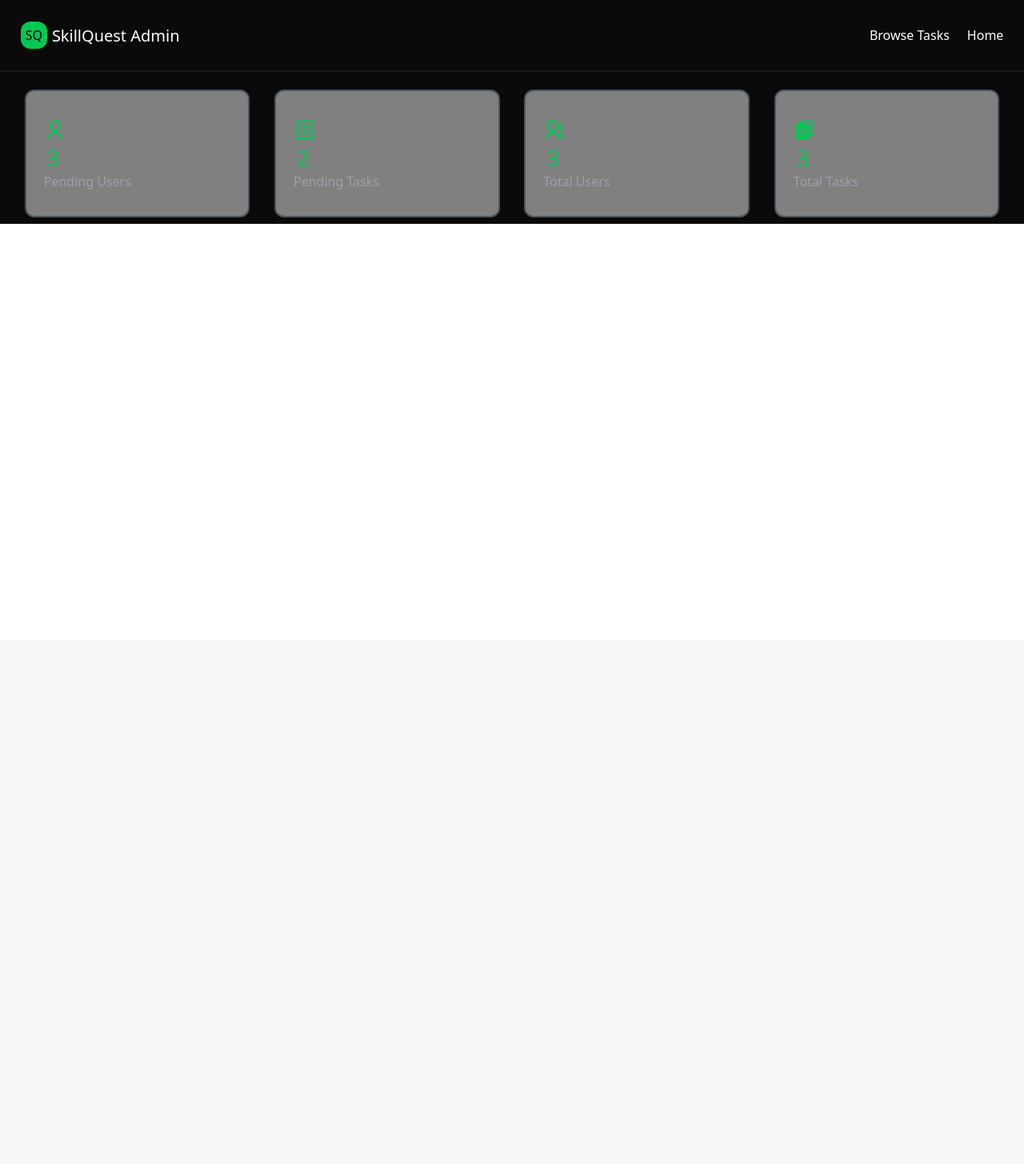
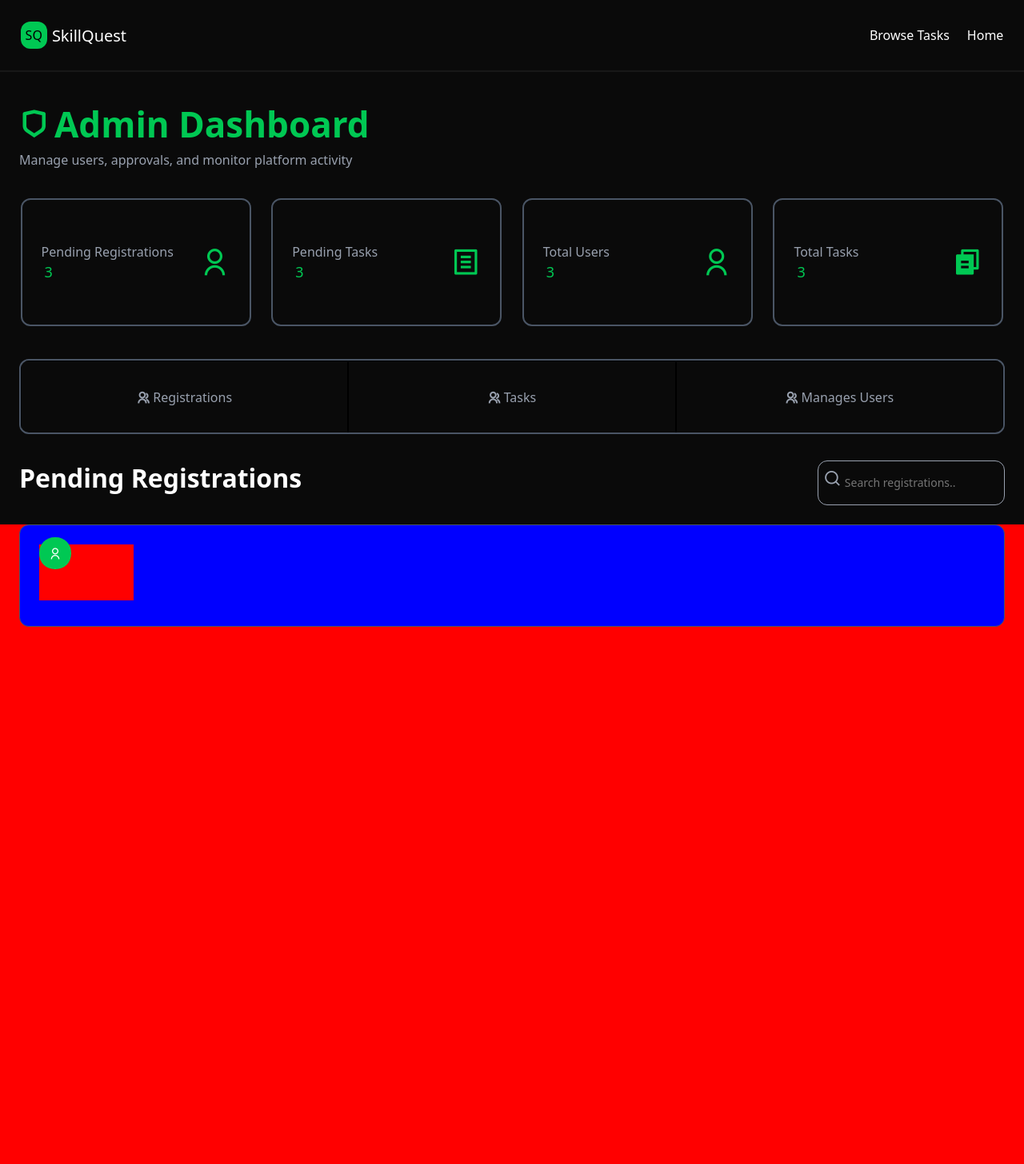
Before and after one commit to rojipchhantyal/SkillQuest, a PHP site: page /adminDashboard.html in a window 1280 px wide. Shown: the whole page at 80% size. Before the commit the page ends 280 px from the top, so only its background shows below. Run offline with PHP 8.4, Linux system fonts and the light colour scheme; some libraries are stand-ins or nearby versions; some web fonts are replaced.

Commit message:
working on the admin dashboard

```diff
--- a/frontend/assets/components/adminDashboard.css
+++ b/frontend/assets/components/adminDashboard.css
@@ -66,6 +66,32 @@ nav{
 main{
     background-color: var(--background);
 }
+/* title page */
+.admin-dashboard-tittle{
+    display: flex;
+    flex-direction: column;
+    justify-content: center;
+    padding-left: 24px;
+    padding-top: 34px;
+    padding-bottom: 12px;
+    line-height: 1.5;
+}
+.admin-dashboard-tittle-heading{
+    display: flex;
+    align-items: center;
+    color: var(--green-bgc);
+    font-size: 22px;
+    font-weight: 469;
+    gap: 8px;
+}
+.admin-dashboard-tittle-heading i{
+    font-size: 36px;
+    font-weight: 900;
+}
+.admin-dashboard-tittle span{
+    color: var(--gray);
+    font-size: 16px;
+}
 /* first page */
 .admin-dashboard-first-page{
     background-color: var(--background);
@@ -76,23 +102,31 @@ main{
     justify-content: space-evenly;
 }
 .admin-dashboard-first-page-inners{
-    background-color: gray;
-    width: 22%;
+    background-color: var(--background);
+    width: 22.5%;
     height: 20vh;
     border: 2px solid var(--dark-gray);
     box-sizing: border-box;
     border-radius: 12px;
     display: flex;
+    justify-content: center;
+    align-items: center;
+    justify-content: space-between;
+    padding-left: 22px;
+    box-sizing: border-box;
+    padding: 24px;
+    line-height: 1.5;
+}
+.admin-dashboard-first-page-inners-left{
+    display: flex;
     flex-direction: column;
-    justify-content: center;
-    padding-left: 22px;
 }
 .admin-dashboard-first-page-inners i{
-    font-size: 28px;
+    font-size: 38px;
     color: var(--green-bgc);
 }
 .admin-dashboard-first-page-inners-count{
-    font-size: 28px;
+    font-size: 18px;
     color: var(--green-bgc);
     margin-left: 4px;
 }
@@ -101,3 +135,114 @@ main{
     color: var(--gray);
     font-weight: inherit;
 }
+/* for second page */
+.admin-dashboard-second-page-navigation{
+    height: 20vh;
+    display: flex;
+    align-items: center;
+    justify-content: center;
+    padding: 24px;
+    box-sizing: border-box;
+}
+.admin-dashboard-second-page-navigation-nav{
+    height: 80%;
+    width: 100%;
+    background-color: var(--background);
+    border-radius: 12px;
+    border: 2px solid var(--dark-gray);
+    overflow: hidden;
+    display: flex;
+}
+.admin-dashboard-second-page-navigation-nav-inners{
+    height: 100%;
+    width: 33.39%;
+    display: flex;
+    align-items: center;
+    justify-content: center;
+    font-size: 16px;
+    gap: 4px;
+    font-weight: 500;
+    border: 1px solid black;
+    color: var(--gray);
+    cursor: pointer;
+}
+.admin-dashboard-second-page-navigation-nav-inners i{
+    font-weight: 600;
+}
+.admin-dashboard-second-page-navigation-nav-inners:hover{
+    color: var(--white);
+}
+
+.admin-dashboard-last-page-registration{
+    min-height: 16vh;
+}
+.admin-dashboard-last-page-registration-upper{
+    box-sizing: border-box;
+    height: 10vh;
+    padding: 0 24px;
+    display: flex;
+    align-items: start;
+    justify-content: space-between;
+}
+.admin-dashboard-last-page-registration-upper h2{
+    font-size: 32px;
+    font-weight: 600;
+    color: var(--white);
+}
+.admin-dashboard-last-page-registration-upper-search{
+    height: 7vh;
+    width: 19%;
+    background-color: var(--background);
+    border-radius: 12px;
+    display: flex;
+    align-items: center;
+    justify-content: center;
+    padding: 6px 4px 6px 4px;
+    box-sizing: border-box;
+    gap: 4px;
+    border: 1.5px solid var(--gray);
+}
+.admin-dashboard-last-page-registration-upper-search i{
+    height: 84%;
+    width: 10%;
+    font-size: 22px;
+    font-weight: 500;
+    color: var(--gray);
+}
+.admin-dashboard-last-page-registration-upper-search input{
+    outline: none;
+    height: 84%;
+    width: 86%;
+    font-size: 14px;
+    background-color: var(--background);
+    border: none;
+    color: var(--white);
+}
+.admin-dashboard-last-page-registration-lower{
+    background-color: red;
+    height: 100vh;
+    box-sizing: border-box;
+    padding: 0 24px;
+}
+.admin-dashboard-last-page-registration-lower-inners{
+    height: 128px;
+    width: 100%;
+    background-color: blue;
+    padding: 24px;
+    box-sizing: border-box;
+    border-radius: 12px;
+    border: 1px solid var(--dark-gray);
+    display: flex;
+}
+.admin-dashboard-last-page-registration-lower-inners-icon{
+    height: 90%;
+    width: 10%;
+    background-color: red;
+}
+.admin-dashboard-last-page-registration-lower-inners-icon i{
+    padding: 12px;
+    border-radius: 48%;
+    background-color: var(--green-bgc);
+    color: var(--white);
+    margin-top: 120px;
+}
--- a/frontend/assets/components/adminDashboard.html
+++ b/frontend/assets/components/adminDashboard.html
@@ -19,7 +19,7 @@
         <nav>
             <div class="nav-logo">
                 <span class="logo-circle">SQ</span>
-                <span class="logo">SkillQuest Admin</span>
+                <span class="logo">SkillQuest</span>
             </div>
             <ul class="nav-navigation">
                 <li>
@@ -35,31 +35,88 @@
             </ul>
         </nav>
         <div class="nav-cover"></div>
+        <div class="admin-dashboard-tittle">
+            <div class="admin-dashboard-tittle-heading">
+                <i class="ri-shield-line"></i>
+                <h1>Admin Dashboard</h1>
+            </div>
+            <span>Manage users, approvals, and monitor platform activity</span>
+        </div>
         <div class="admin-dashboard-first-page">
             <div class="admin-dashboard-first-page-inners" id="pending-user">
+                <div class="admin-dashboard-first-page-inners-left">
+                    <span class="admin-dashboard-first-page-inners-info">Pending Registrations</span>
+                    <span class="admin-dashboard-first-page-inners-count">3</span>
+                </div>
                 <i class="ri-user-line"></i>
-                <span class="admin-dashboard-first-page-inners-count">3</span>
-                <span class="admin-dashboard-first-page-inners-info">Pending Users</span>
             </div>
 
             <div class="admin-dashboard-first-page-inners" id="pending-user">
+                <div class="admin-dashboard-first-page-inners-left">
+                    <span class="admin-dashboard-first-page-inners-info">Pending Tasks</span>
+                    <span class="admin-dashboard-first-page-inners-count">3</span>
+                </div>
                 <i class="ri-file-list-line"></i>
-                <span class="admin-dashboard-first-page-inners-count">2</span>
-                <span class="admin-dashboard-first-page-inners-info">Pending Tasks</span>
             </div>
 
             <div class="admin-dashboard-first-page-inners" id="pending-user">
-                <i class="ri-group-line"></i>
-                <span class="admin-dashboard-first-page-inners-count">3</span>
-                <span class="admin-dashboard-first-page-inners-info">Total Users</span>
+               <div class="admin-dashboard-first-page-inners-left">
+                    <span class="admin-dashboard-first-page-inners-info">Total Users</span>
+                    <span class="admin-dashboard-first-page-inners-count">3</span>
+                </div>
+                <i class="ri-user-line"></i>
             </div>
 
             <div class="admin-dashboard-first-page-inners" id="pending-user">
+                <div class="admin-dashboard-first-page-inners-left">
+                    <span class="admin-dashboard-first-page-inners-info">Total Tasks</span>
+                    <span class="admin-dashboard-first-page-inners-count">3</span>
+                </div>
                 <i class="ri-file-copy-2-fill"></i>
-                <span class="admin-dashboard-first-page-inners-count">3</span>
-                <span class="admin-dashboard-first-page-inners-info">Total Tasks</span>
+            </div>
+        </div>
+
+        <div class="admin-dashboard-second-page-navigation">
+            <div class="admin-dashboard-second-page-navigation-nav">
+                <div class="admin-dashboard-second-page-navigation-nav-inners">
+                    <i class="ri-group-line"></i>
+                    <span>Registrations</span>
+                </div>
+                <div class="admin-dashboard-second-page-navigation-nav-inners">
+                    <i class="ri-group-line"></i>
+                    <span>Tasks</span>
+                </div>
+                <div class="admin-dashboard-second-page-navigation-nav-inners">
+                    <i class="ri-group-line"></i>
+                    <span>Manages Users</span>
+                </div>
+            </div>
+        </div>
+
+        <div class="admin-dashboard-last-page-registration">
+            <div class="admin-dashboard-last-page-registration-upper">
+                <h2>Pending Registrations</h2>
+                <div class="admin-dashboard-last-page-registration-upper-search" id="admin-dashboard-last-page-registration-upper-search">
+                    <i class="ri-search-line"></i>
+                    <input type="search" name="admin-dashboard-last-page-registration-upper-search-searcher" id="admin-dashboard-last-page-registration-upper-search-searcher" placeholder="Search registrations..">
+                </div>
+            </div>
+            <div class="admin-dashboard-last-page-registration-lower">
+                <!-- ever users info -->
+                <div class="admin-dashboard-last-page-registration-lower-inners">
+                    <div class="admin-dashboard-last-page-registration-lower-inners-icon">
+                        <i class="ri-user-line"></i>
+                    </div>
+                    <div class="admin-dashboard-last-page-registration-lower-inners-info">
+
+                    </div>
+                    <div class="admin-dashboard-last-page-registration-lower-inners-options">
+
+                    </div>
+                </div>
             </div>
         </div>
     </main>
+    <script src="adminDashboard.js"></script>
 </body>
 </html>
--- /dev/null
+++ b/frontend/assets/components/adminDashboard.js
@@ -0,0 +1,11 @@
+// check if the search input is focus of not
+const input = document.getElementById("admin-dashboard-last-page-registration-upper-search-searcher");
+const search = document.getElementById("admin-dashboard-last-page-registration-upper-search");
+
+input.addEventListener("focus", () => {
+  search.style.borderColor = "#00C853";   // apply on focus
+});
+
+input.addEventListener("blur", () => {
+  search.style.borderColor = "";          // reset when focus is lost
+});
```
